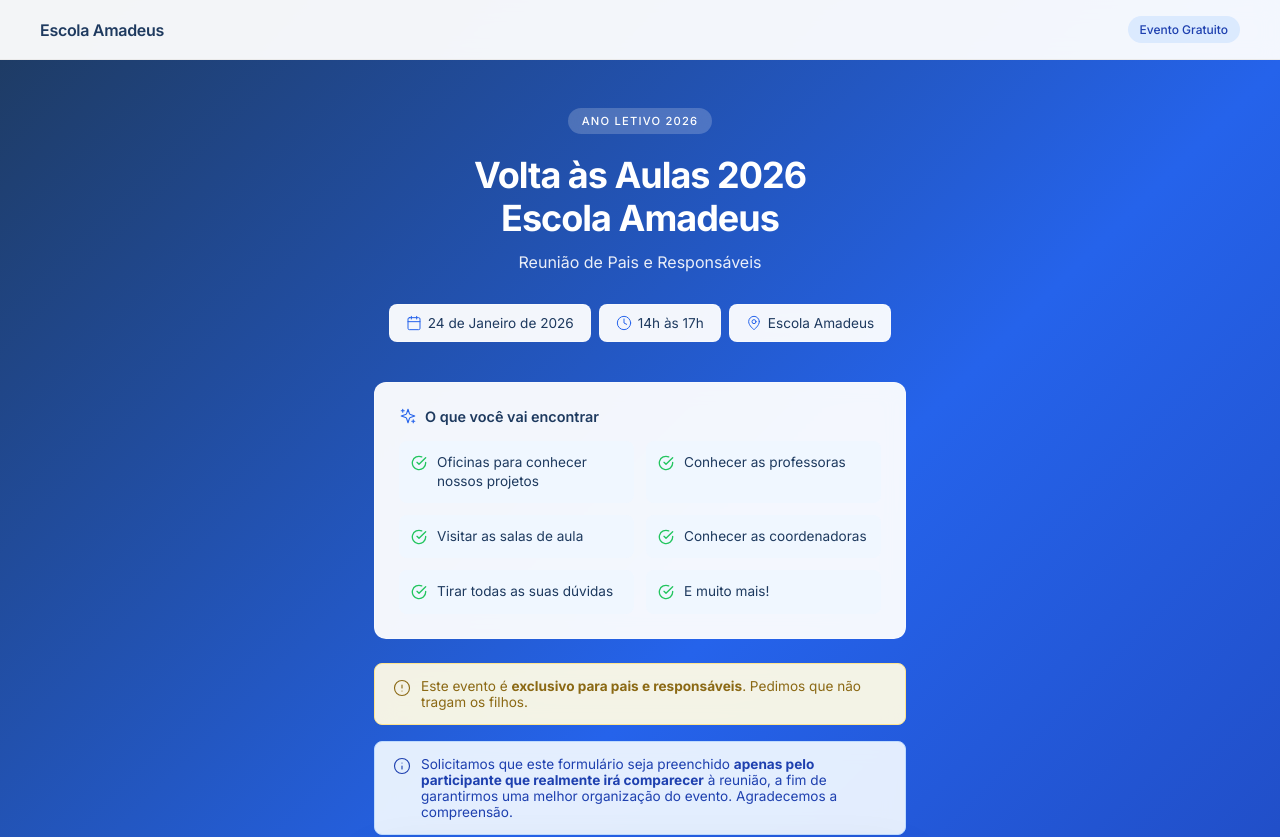
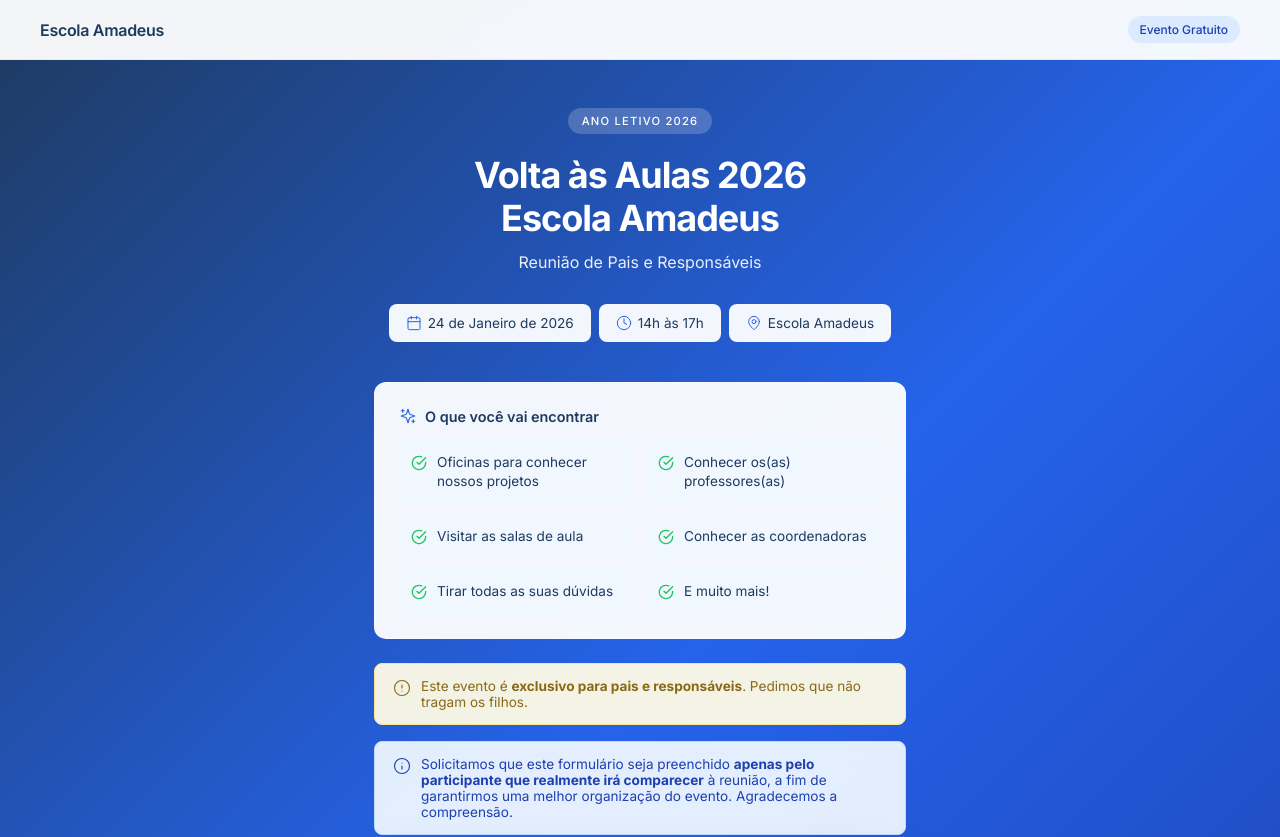
Before and after one commit to pedrologapp/amadeus2026---voltaasaulas, a React (Vite) app: page / in a window 1280 px wide. Shown: the top 837 px of the page. Built offline with nearby package versions, Linux system fonts and the light colour scheme; no server answers.

Commit message:
Update App.jsx

```diff
--- a/src/App.jsx
+++ b/src/App.jsx
@@ -891,7 +891,7 @@ function VoltaAsAulas2026() {
               </div>
               <div className="highlight-item">
                 <Icon.CheckCircle />
-                <span>Conhecer as professoras</span>
+                <span>Conhecer os(as) professores(as) </span>
               </div>
               <div className="highlight-item">
                 <Icon.CheckCircle />
```
